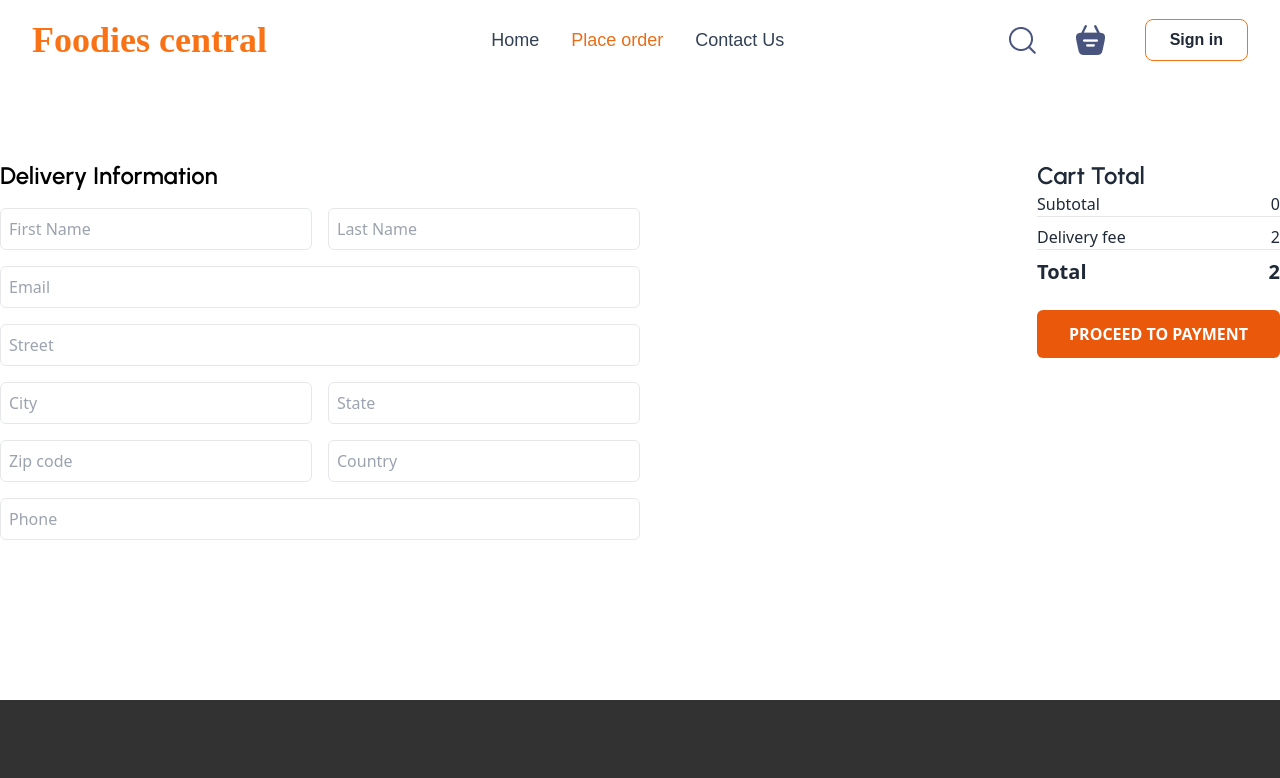
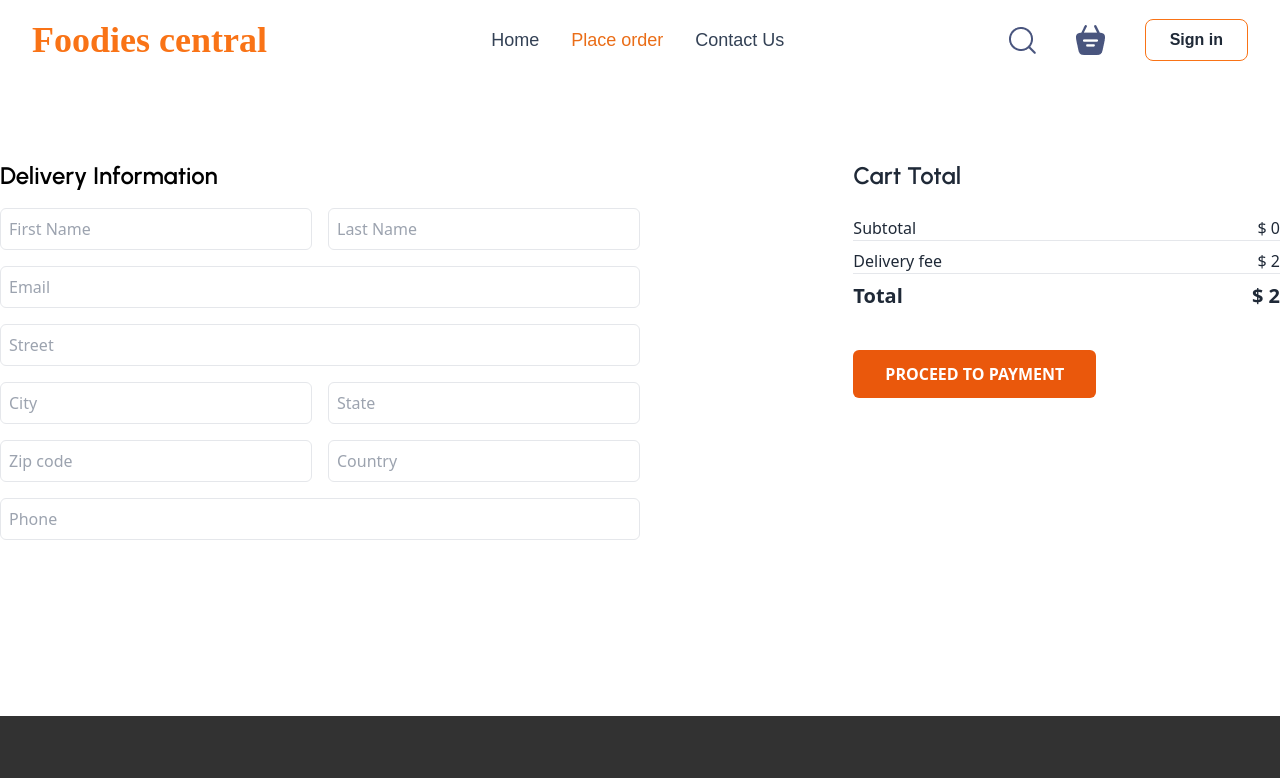
Before and after one commit to marufsiyam91/food-delivery, a React (Vite) app: page /place_order in a window 1280 px wide. Shown: the top 778 px of the page. Built offline with nearby package versions, Linux system fonts and the light colour scheme; a web font is replaced by a local one.

Commit message:
place order cart total section completed

```diff
--- a/src/Pages/PlaceOrder.jsx
+++ b/src/Pages/PlaceOrder.jsx
@@ -8,9 +8,8 @@ const PlaceOrder = () => {
   const {totalAmount} = useContext(FoodieContext)
 
   return (
-    <div className="max-w-screen-4xl mx-auto py-20">
-      <form className="flex justify-between">
-        <div className="flex flex-col gap-4 basis-1/2">
+    <div className="max-w-screen-4xl mx-auto py-20 flex justify-between">
+      <form className="flex justify-between flex flex-col gap-4 basis-1/2">
           <p className="text-2xl text-black font-urbanist font-semibold">Delivery Information</p>
           <div className="flex gap-4">
             <input className="w-full bg-white border p-2 rounded-md" type="text" placeholder="First Name" />
@@ -27,29 +26,31 @@ const PlaceOrder = () => {
             <input className="w-full bg-white border p-2 rounded-md" type="text" placeholder="Country" />
           </div>
           <input className="w-full bg-white border p-2 rounded-md" type="text" placeholder="Phone" />
+        <div>
         </div>
-        <div>
-        <div className="basis-1/2">
-            <h3 className="text-2xl font-semibold font-urbanist">Cart Total</h3>
+      </form>
+
+      <div className="basis-1/2 w-full flex justify-end">
+          <div className="w-2/3 ">
+            <h3 className="text-2xl font-semibold font-urbanist mb-6">Cart Total</h3>
               <div className="flex flex-col gap-2">
                 <div className="flex justify-between border-b">
                   <p>Subtotal</p>
-                <p>{totalAmount()}</p>
+                  <p>$ {totalAmount()}</p>
                 </div>
                 <div className="flex justify-between border-b">
                   <p>Delivery fee</p>
-                <p>2</p>
+                  <p>$ 2</p>
                 </div>
                 <div className="flex justify-between ">
                   <p className="text-xl font-semibold">Total</p>
-                <p className="text-xl font-semibold">{totalAmount() + 2}</p>
+                  <p className="text-xl font-semibold">$ {totalAmount() + 2}</p>
                 </div>
               </div>
 
-            <button className="py-3 px-8  bg-orange-600 text-white font-semibold rounded-md mt-6">PROCEED TO PAYMENT</button>
+              <button className="py-3 px-8  bg-orange-600 text-white font-semibold rounded-md mt-10">PROCEED TO PAYMENT</button>
           </div>
       </div>
-      </form>
     </div>
   )
 }
```
Lines whose indentation alone changed are shown as unchanged.
